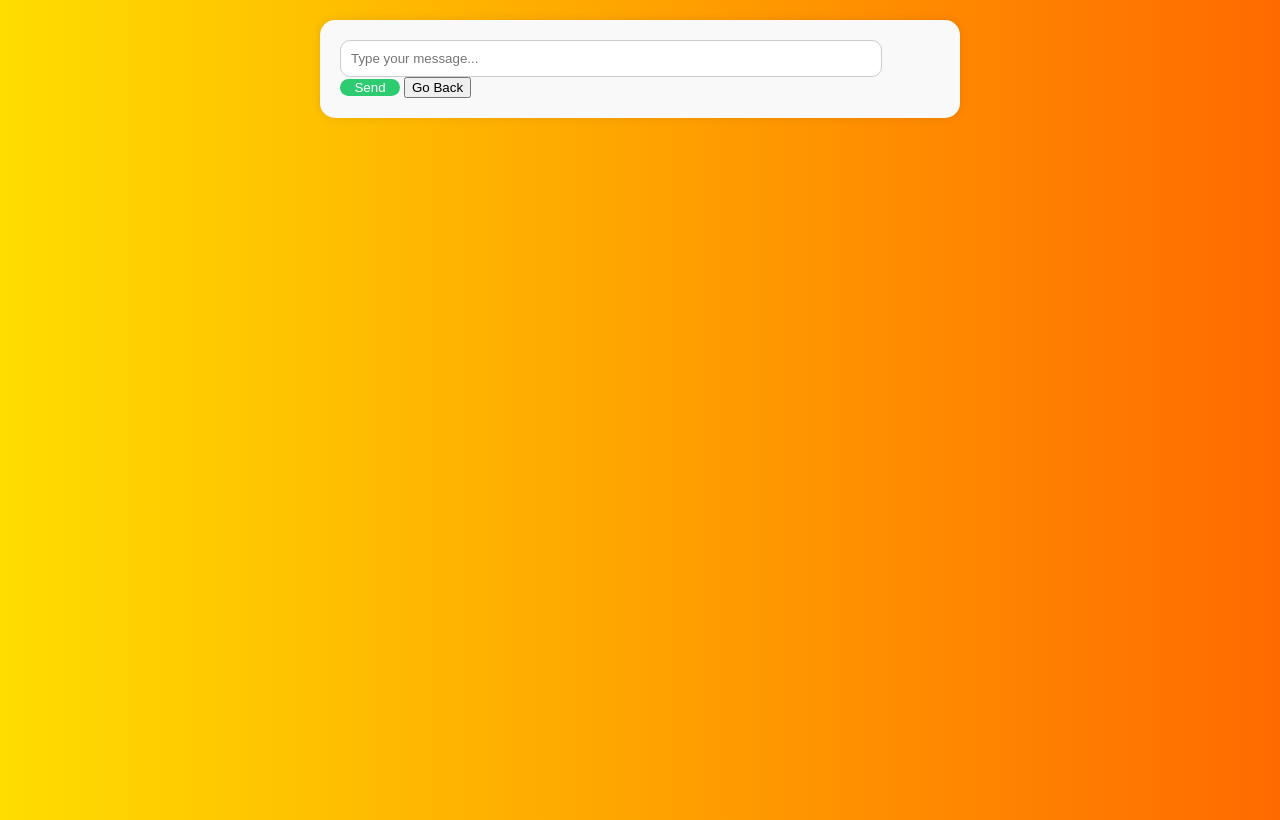
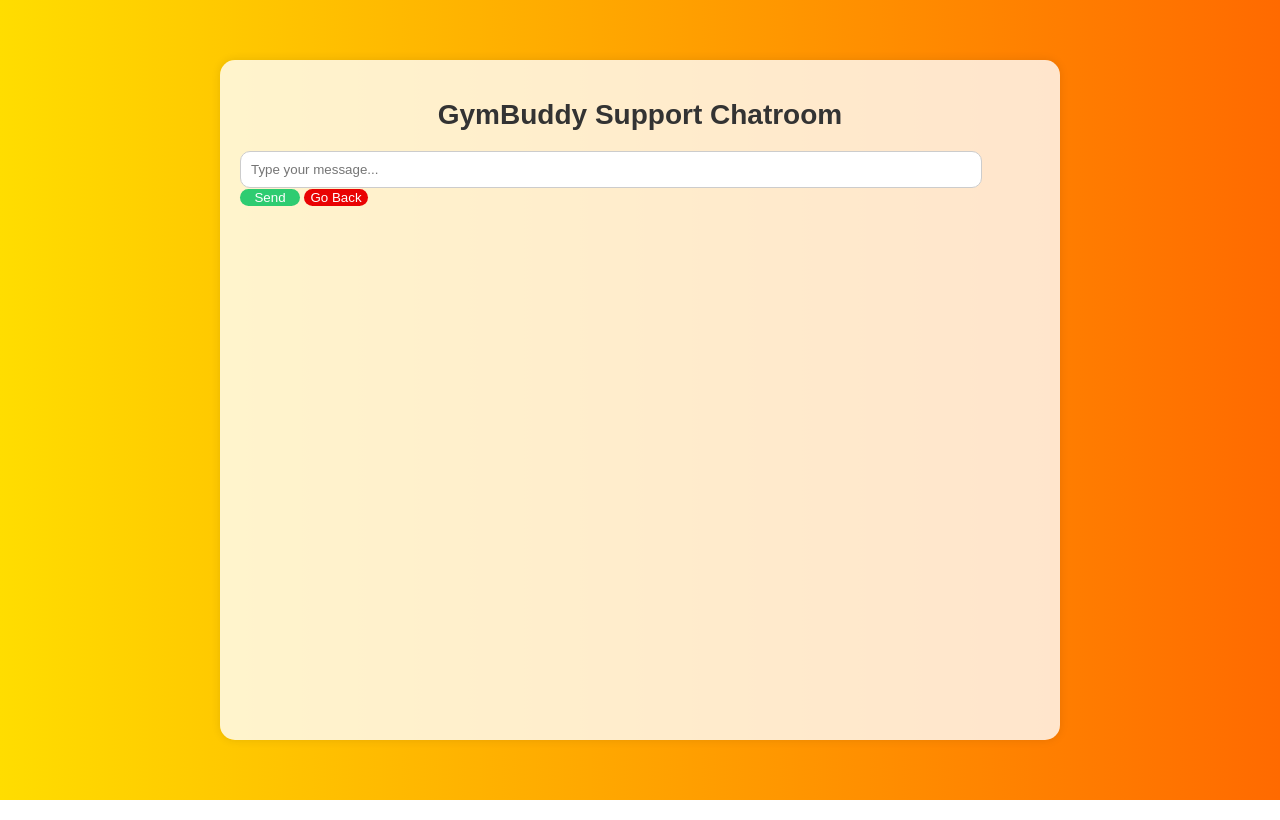
Before and after one commit to cjvrd/GymBuddy, a website: page public/chatroom.html in a window 1280 px wide. Both pictures are taken after typing "Sample" into the empty fields and a click on the button "Send". Drawn offline with nearby package versions, Linux system fonts and the light colour scheme; no server answers.

Commit message:
Update Chatroom
- Updated the UI
- Added word wrap function

```diff
--- a/public/chatroom.html
+++ b/public/chatroom.html
@@ -4,10 +4,11 @@
     <meta charset="UTF-8">
     <meta name="viewport" content="width=device-width, initial-scale=1.0">
     <title>Chatroom</title>
-    <link rel="stylesheet" href="./css/chatroom.css">
+    <link rel="stylesheet" type="text/css" href="./css/chatroom.css">
 </head>
 <body>
     <div id="chat-container">
+        <h1 id="chat-title">GymBuddy Support Chatroom</h1>
         <div id="message-container"></div>
         <input id="message-input" type="text" placeholder="Type your message...">
         <button id="send-button">Send</button>
--- a/public/css/chatroom.css
+++ b/public/css/chatroom.css
@@ -1,20 +1,29 @@
-body, html{
+body, html {
     margin: 0;
     padding: 0;
+    font-family: Arial, sans-serif;
 }
+
 body {
-    background-image: linear-gradient(to right, rgb(255, 221, 0), rgb(255, 106, 0) );
-    height: 100vh;
+    background-image: linear-gradient(to right, rgb(255, 221, 0), rgb(255, 106, 0));
+    min-height: 100vh; /* Use min-height instead of height */
+    display: flex;
+    flex-direction: column; /* Align content in a column */
+    align-items: center; /* Center horizontally */
+    justify-content: center; /* Center vertically */
 }
+
 /* Chatroom container */
 #chat-container {
-    background-color: #f9f9f9;
+    background-color: rgba(255, 255, 255, 0.8); /* Change to your desired background color */
     border-radius: 15px;
     padding: 20px;
-    max-width: 600px;
-    margin: 0 auto;
-    margin-top: 20px;
+    max-width: 800px;
+    width: 100%; /* Adjust width to 100% */
     box-shadow: 0 0 10px rgba(0, 0, 0, 0.1);
+    height: 80vh;
+    transition: all 0.3s ease-in-out;
+    overflow-y: auto;
 }
 
 /* Message styling */
@@ -22,8 +31,9 @@ body {
     padding: 10px;
     margin-bottom: 10px;
     border-radius: 10px;
-    background-color: #3498db; /* Message bubble color */
+    background-color: #3498db;
     color: #fff;
+    word-wrap: break-word;
 }
 
 /* Input and Send button styling */
@@ -32,17 +42,39 @@ body {
     padding: 10px;
     border-radius: 10px;
     border: 1px solid #ccc;
+    word-wrap: break-word;
 }
 
 #send-button {
     width: 60px;
     border-radius: 10px;
     border: none;
-    background-color: #2ecc71; /* Send button color */
+    background-color: #2ecc71;
     color: #fff;
     cursor: pointer;
 }
 
 #send-button:hover {
-    background-color: #27ae60; /* Darker color on hover */
+    background-color: #27ae60;
 }
+
+#back-button {
+    width: auto;
+    border-radius: 10px;
+    border: none;
+    background-color: #e90303; /* Same color as the Send button */
+    color: #fff;
+    cursor: pointer;
+}
+
+#back-button:hover {
+    background-color: #d31616; /* Same hover color as the Send button */
+}
+
+/* Style the chat container header */
+#chat-container h1 {
+    text-align: center;
+    margin-bottom: 20px;
+    font-size: 28px;
+    color: #333; /* Change to your desired color */
+}
--- a/public/js/chatroom.js
+++ b/public/js/chatroom.js
@@ -9,7 +9,6 @@ document.addEventListener('DOMContentLoaded', () => {
     const messageContainer = document.getElementById('message-container');
     const messageInput = document.getElementById('message-input');
     const sendButton = document.getElementById('send-button');
-    const leaveButton = document.getElementById('leave-button');
     const backButton = document.getElementById('back-button');
 
     let currentRoom = 'global';  // Defaulting to a global room
@@ -22,17 +21,31 @@ document.addEventListener('DOMContentLoaded', () => {
         messageElem.innerText = formatTimestamp(messageData.timestamp) + `${messageData.username}: ${messageData.message}`;
         messageContainer.appendChild(messageElem);
     });
+
+    function wrapLongWords(message) {
+        const words = message.split(' ');
+        const maxWordLength = 40;
+
+        const wrappedMessage = words.map(word => {
+            if (word.length > maxWordLength) {
+                return word.replace(new RegExp(`.{${maxWordLength}}`, 'g'), '$& ');
+            }
+            return word;
+        }).join(' ');
+        return wrappedMessage;
+    }
     // Handles sending of new messages
     sendButton.addEventListener('click', () => {
         const message = messageInput.value;
         if (message.trim() !== '') {
             socket.emit('sendMessageToRoom', {
                 roomName: currentRoom,
-                message,
+                message: wrapLongWords(message),
                 username: userEmail // email
             });
             messageInput.value = '';
         }
+
     });
 
     // Handles loading of initial messages when you join a room
```
